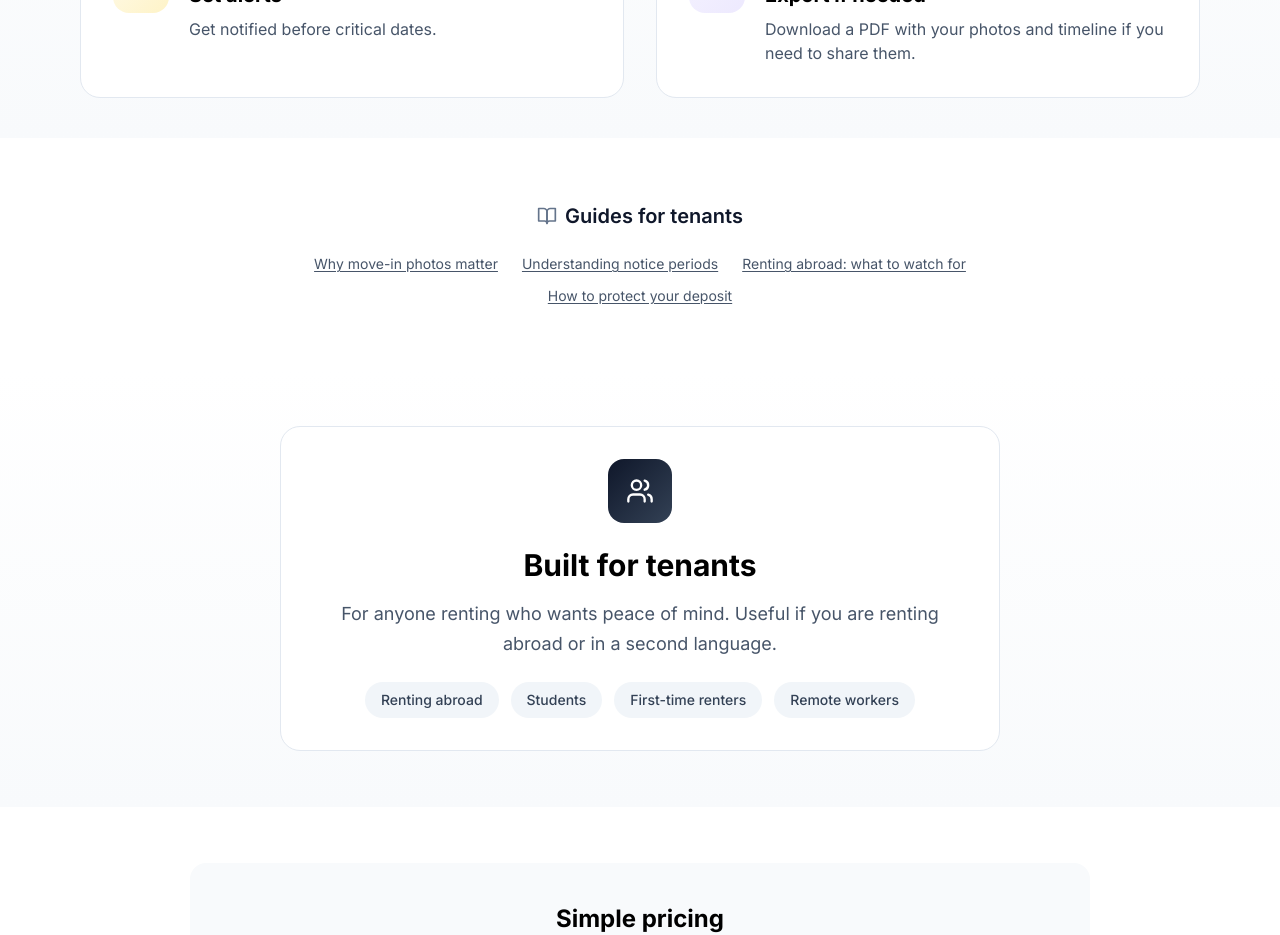
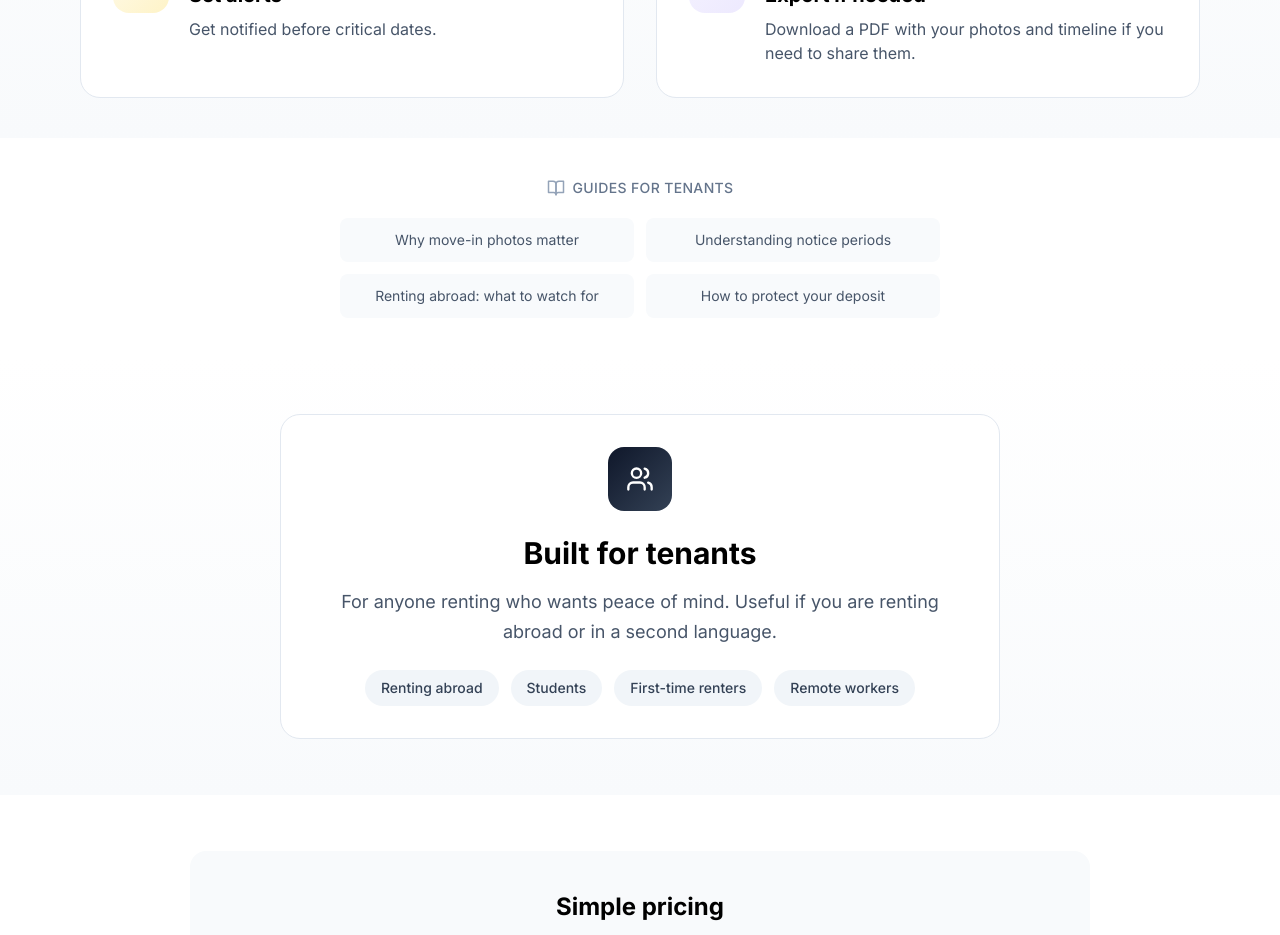
Before and after one commit to pipiagiorgi-rgb/guard-rent, a Next.js app: page / in a window 1280 px wide. Shown: the part 2420-3355 px from the top of the page. Built offline with nearby package versions, Linux system fonts and the light colour scheme; no server answers.

Commit message:
Clean up guides section with 2x2 grid layout

```diff
--- a/src/app/page.tsx
+++ b/src/app/page.tsx
@@ -268,24 +268,24 @@ export default function Home() {
                     </div>
                 </section>
 
-                {/* Guides for Tenants - NEW SECTION */}
-                <section className="py-12 md:py-16 px-4 md:px-6">
-                    <div className="max-w-[720px] mx-auto text-center">
-                        <div className="flex items-center justify-center gap-2 mb-6">
-                            <BookOpen size={20} className="text-slate-500" />
-                            <h2 className="text-xl font-semibold text-slate-900">Guides for tenants</h2>
+                {/* Guides for Tenants */}
+                <section className="py-8 md:py-10 px-4 md:px-6">
+                    <div className="max-w-[600px] mx-auto">
+                        <div className="flex items-center justify-center gap-2 mb-5">
+                            <BookOpen size={18} className="text-slate-400" />
+                            <span className="text-sm font-medium text-slate-500 uppercase tracking-wide">Guides for tenants</span>
                         </div>
-                        <div className="flex flex-wrap justify-center gap-x-6 gap-y-3 text-sm">
-                            <Link href="/guides/move-in-photos" className="text-slate-600 hover:text-slate-900 underline underline-offset-2">
+                        <div className="grid grid-cols-2 gap-3 text-sm">
+                            <Link href="/guides/move-in-photos" className="p-3 bg-slate-50 rounded-lg text-slate-600 hover:text-slate-900 hover:bg-slate-100 transition-colors text-center">
                                 Why move-in photos matter
                             </Link>
-                            <Link href="/guides/notice-periods" className="text-slate-600 hover:text-slate-900 underline underline-offset-2">
+                            <Link href="/guides/notice-periods" className="p-3 bg-slate-50 rounded-lg text-slate-600 hover:text-slate-900 hover:bg-slate-100 transition-colors text-center">
                                 Understanding notice periods
                             </Link>
-                            <Link href="/guides/renting-abroad" className="text-slate-600 hover:text-slate-900 underline underline-offset-2">
+                            <Link href="/guides/renting-abroad" className="p-3 bg-slate-50 rounded-lg text-slate-600 hover:text-slate-900 hover:bg-slate-100 transition-colors text-center">
                                 Renting abroad: what to watch for
                             </Link>
-                            <Link href="/guides/deposit-protection" className="text-slate-600 hover:text-slate-900 underline underline-offset-2">
+                            <Link href="/guides/deposit-protection" className="p-3 bg-slate-50 rounded-lg text-slate-600 hover:text-slate-900 hover:bg-slate-100 transition-colors text-center">
                                 How to protect your deposit
                             </Link>
                         </div>
```
